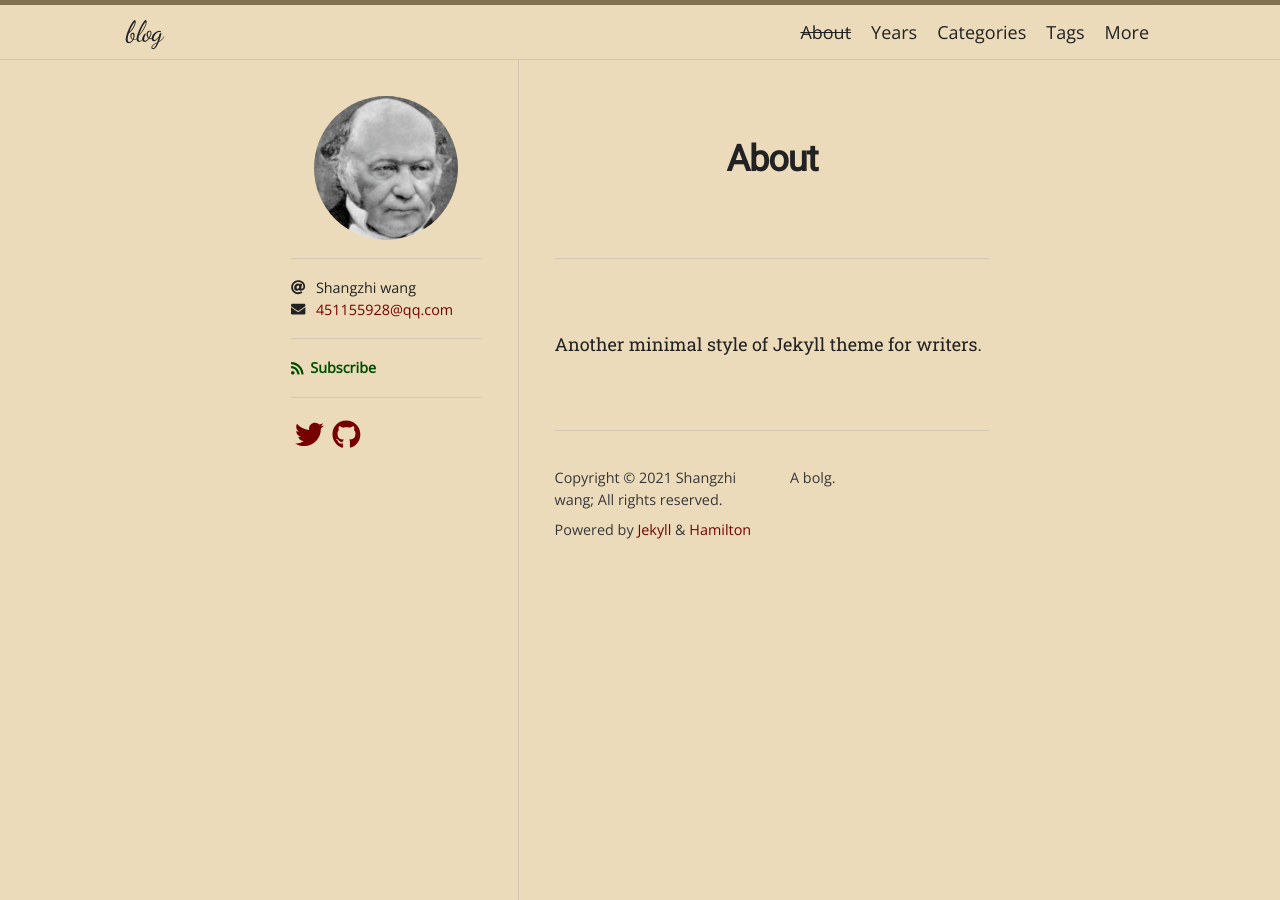
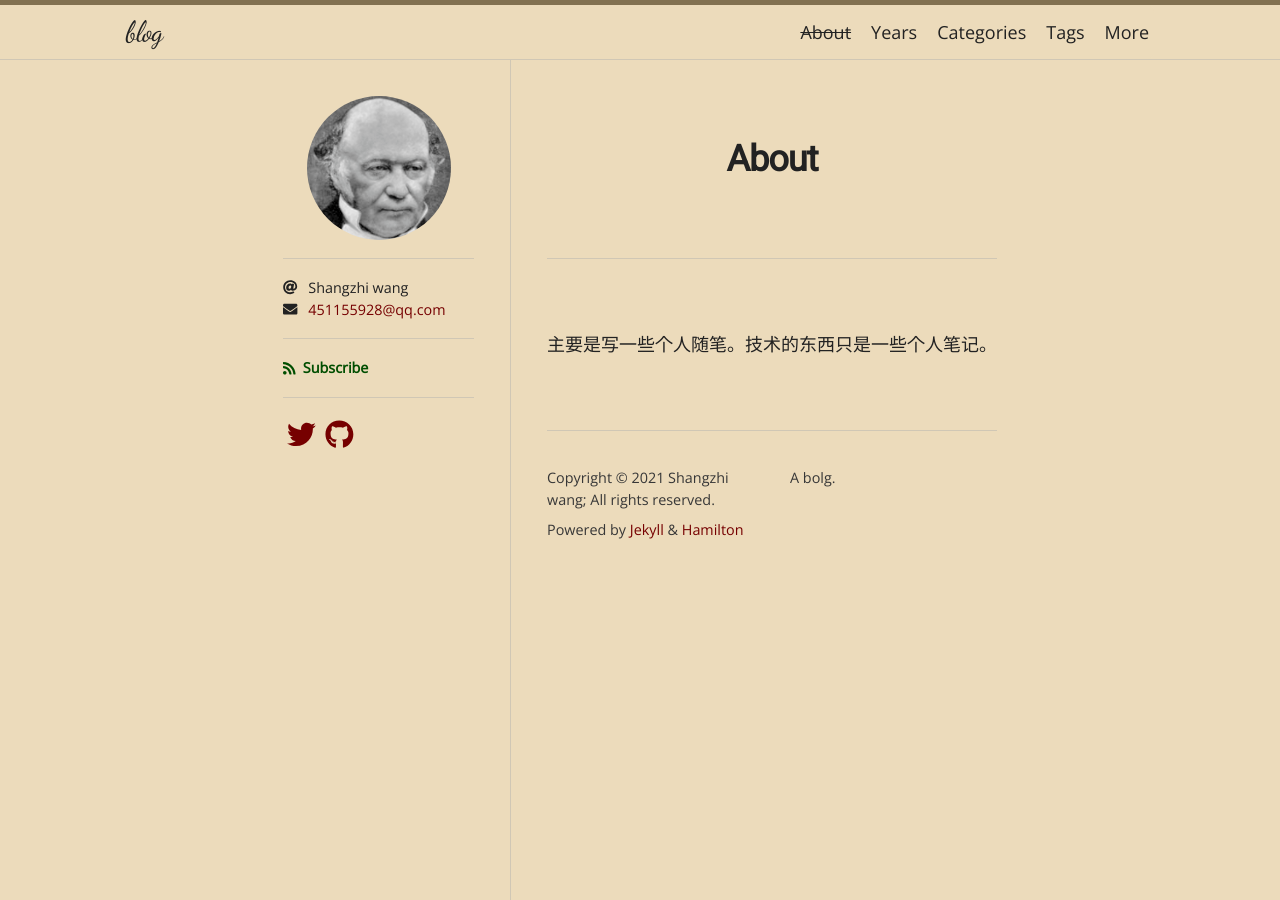
Before and after one commit to wangrangzhi/wangrangzhi.github.io, a Jekyll site: the page built from about.md, in a window 1280 px wide. Built offline with Jekyll 4.4.1, drawn with Linux system fonts in a browser that asks for light colours; nearby versions of some CDN libraries; some web fonts are replaced.

Commit message:
Update about.md

```diff
--- a/about.md
+++ b/about.md
@@ -4,4 +4,4 @@
 permalink: /about/
 ---
 
-Another minimal style of Jekyll theme for writers.
+主要是写一些个人随笔。技术的东西只是一些个人笔记。
```
